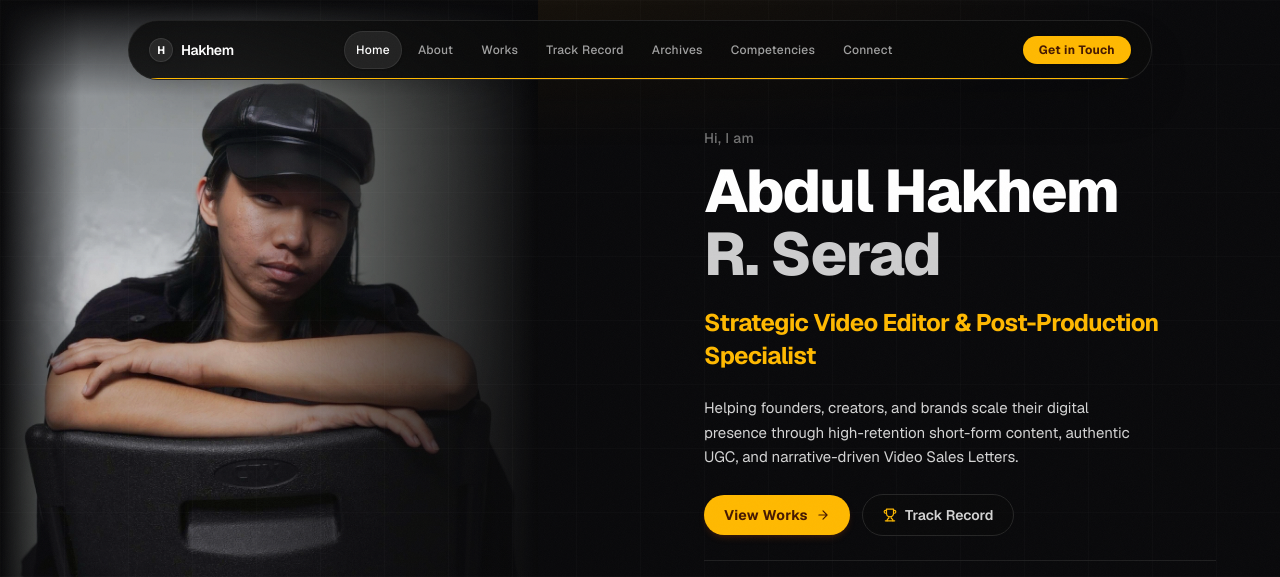
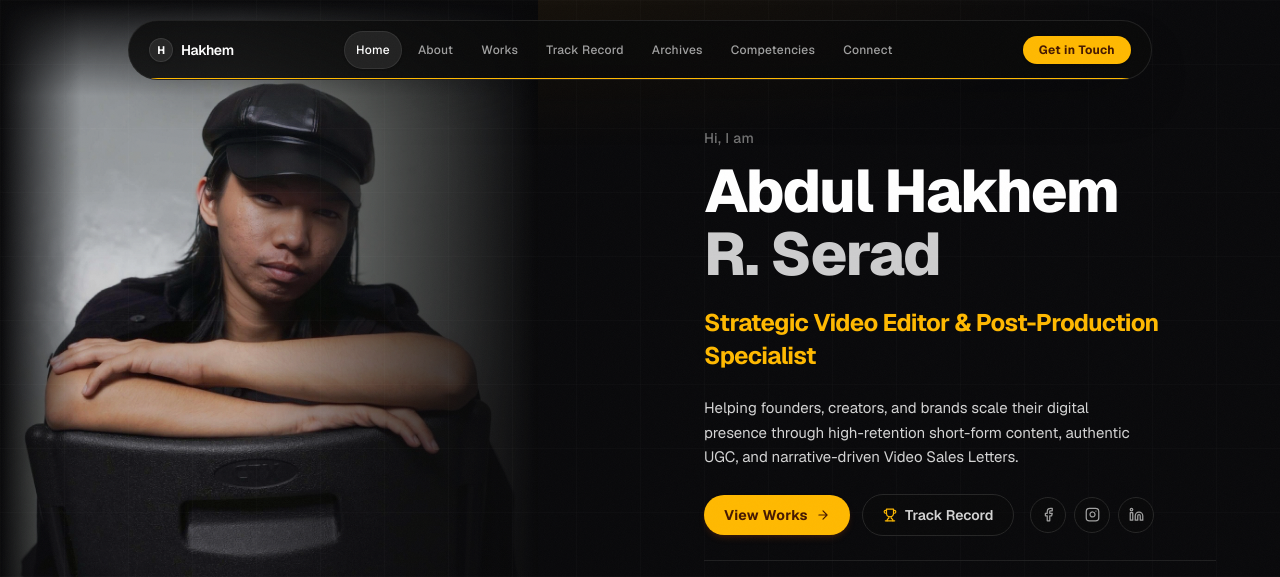
Before and after one commit to ashplayproduction-dev/hakhem-portfolio, a Next.js app: page / in a window 1280 px wide. Shown: the top 577 px of the page. Built offline with nearby package versions, Linux system fonts and the light colour scheme.

Commit message:
Add interactive social media links (Facebook, Instagram, LinkedIn)

```diff
--- a/src/components/ContactSection/data.ts
+++ b/src/components/ContactSection/data.ts
@@ -17,6 +17,42 @@ export interface PaymentBadge {
   style: string;
 }
 
+export interface SocialLink {
+  id: string;
+  name: string;
+  handle: string;
+  url: string;
+  description: string;
+  color: string;
+}
+
+export const SOCIAL_LINKS: SocialLink[] = [
+  {
+    id: "facebook",
+    name: "Facebook",
+    handle: "Abdul Hakhem Serad",
+    url: "https://facebook.com",
+    description: "Personal & direct messaging",
+    color: "hover:text-[#1877F2] hover:border-[#1877F2]/40",
+  },
+  {
+    id: "instagram",
+    name: "Instagram",
+    handle: "@hakhem",
+    url: "https://instagram.com",
+    description: "Behind the scenes & visual work",
+    color: "hover:text-[#E4405F] hover:border-[#E4405F]/40",
+  },
+  {
+    id: "linkedin",
+    name: "LinkedIn",
+    handle: "Abdul Hakhem R. Serad",
+    url: "https://linkedin.com",
+    description: "Professional background & inquiries",
+    color: "hover:text-[#0A66C2] hover:border-[#0A66C2]/40",
+  },
+];
+
 export interface BadgeGroup {
   groupId: string;
   /** Label rendered above the group */
@@ -25,6 +61,7 @@ export interface BadgeGroup {
   groupIcon: string;
   items: PaymentBadge[];
 }
+
 
 export const BADGE_GROUPS: BadgeGroup[] = [
   {
--- a/src/components/Footer/index.tsx
+++ b/src/components/Footer/index.tsx
@@ -8,6 +8,9 @@
  */
 
 import { motion } from "framer-motion";
+import { FacebookIcon, InstagramIcon, LinkedInIcon } from "@/components/icons";
+import { SOCIAL_LINKS } from "../ContactSection/data";
+
 
 export default function Footer() {
   const scrollToTop = () => {
@@ -33,7 +36,8 @@ export default function Footer() {
           </p>
         </div>
 
-        {/* Center: Quick navigation links */}
+        {/* Center: Quick navigation links & Social Icons */}
+        <div className="flex flex-col items-center gap-3">
           <div className="flex flex-wrap items-center justify-center gap-4 text-xs font-mono text-neutral-400">
             <a href="#about" className="hover:text-neutral-100 transition-colors p-1 focus-visible:outline-none focus-visible:ring-1 focus-visible:ring-amber-400 rounded-md">About</a>
             <a href="#journey" className="hover:text-neutral-100 transition-colors p-1 focus-visible:outline-none focus-visible:ring-1 focus-visible:ring-amber-400 rounded-md">Journey</a>
@@ -42,6 +46,30 @@ export default function Footer() {
             <a href="#gallery" className="hover:text-neutral-100 transition-colors p-1 focus-visible:outline-none focus-visible:ring-1 focus-visible:ring-amber-400 rounded-md">Gallery</a>
             <a href="#skills" className="hover:text-neutral-100 transition-colors p-1 focus-visible:outline-none focus-visible:ring-1 focus-visible:ring-amber-400 rounded-md">Skills</a>
             <a href="#contact" className="hover:text-neutral-100 transition-colors p-1 focus-visible:outline-none focus-visible:ring-1 focus-visible:ring-amber-400 rounded-md">Connect</a>
+          </div>
+
+          <div className="flex items-center gap-3">
+            {SOCIAL_LINKS.map((s) => {
+              const Icon =
+                s.id === "facebook"
+                  ? FacebookIcon
+                  : s.id === "instagram"
+                  ? InstagramIcon
+                  : LinkedInIcon;
+              return (
+                <a
+                  key={s.id}
+                  href={s.url}
+                  target="_blank"
+                  rel="noopener noreferrer"
+                  aria-label={s.name}
+                  className="flex h-8 w-8 items-center justify-center rounded-lg border border-neutral-800 bg-neutral-900/80 text-neutral-400 transition-colors hover:border-amber-400/40 hover:text-amber-400 hover:bg-neutral-800 focus-visible:outline-none focus-visible:ring-1 focus-visible:ring-amber-400"
+                >
+                  <Icon size={15} />
+                </a>
+              );
+            })}
+          </div>
         </div>
 
         {/* Right: Back to top button */}
@@ -54,6 +82,7 @@ export default function Footer() {
           <span>↑</span>
         </motion.button>
 
+
       </div>
     </footer>
   );
--- a/src/components/HeroSection/HeroContent.tsx
+++ b/src/components/HeroSection/HeroContent.tsx
@@ -8,7 +8,9 @@
  */
 
 import { motion } from "framer-motion";
-import { TrophyIcon, ArrowRightIcon } from "@/components/icons";
+import { TrophyIcon, ArrowRightIcon, FacebookIcon, InstagramIcon, LinkedInIcon } from "@/components/icons";
+import { SOCIAL_LINKS } from "../ContactSection/data";
+
 
 // ── Stagger container ──────────────────────────────────────────────────────
 const stagger = {
@@ -73,7 +75,7 @@ export default function HeroContent() {
         Helping founders, creators, and brands scale their digital presence through high-retention short-form content, authentic UGC, and narrative-driven Video Sales Letters.
       </motion.p>
 
-      {/* ── CTA buttons ─────────────────────────────────────────── */}
+      {/* ── CTA buttons & Social Quick Icons ─────────────────────── */}
       <motion.div variants={up} className="flex flex-wrap items-center gap-3">
         <a
           href="#experience"
@@ -89,7 +91,32 @@ export default function HeroContent() {
           <TrophyIcon size={14} className="text-amber-400" />
           <span>Track Record</span>
         </a>
+
+        {/* Quick Socials (Direct links) */}
+        <div className="flex items-center gap-2 sm:ml-1">
+          {SOCIAL_LINKS.map((s) => {
+            const Icon =
+              s.id === "facebook"
+                ? FacebookIcon
+                : s.id === "instagram"
+                ? InstagramIcon
+                : LinkedInIcon;
+            return (
+              <a
+                key={s.id}
+                href={s.url}
+                target="_blank"
+                rel="noopener noreferrer"
+                aria-label={s.name}
+                className="flex h-9 w-9 items-center justify-center rounded-full border border-neutral-800 bg-neutral-950/70 text-neutral-400 transition-all hover:border-amber-400/50 hover:text-amber-400 hover:bg-neutral-900 active:scale-[0.95]"
+              >
+                <Icon size={15} />
+              </a>
+            );
+          })}
+        </div>
       </motion.div>
+
 
       {/* ── Divider ──────────────────────────────────────────────── */}
       <motion.div variants={up} className="h-px w-full bg-neutral-800/80" />
--- a/src/components/icons/index.tsx
+++ b/src/components/icons/index.tsx
@@ -417,3 +417,64 @@ export function SendIcon({ size = 20, className = "", ...props }: IconProps) {
     </svg>
   );
 }
+
+export function FacebookIcon({ size = 20, className = "", ...props }: IconProps) {
+  return (
+    <svg
+      width={size}
+      height={size}
+      viewBox="0 0 24 24"
+      fill="none"
+      stroke="currentColor"
+      strokeWidth="2"
+      strokeLinecap="round"
+      strokeLinejoin="round"
+      className={className}
+      {...props}
+    >
+      <path d="M18 2h-3a5 5 0 0 0-5 5v3H7v4h3v8h4v-8h3l1-4h-4V7a1 1 0 0 1 1-1h3z" />
+    </svg>
+  );
+}
+
+export function InstagramIcon({ size = 20, className = "", ...props }: IconProps) {
+  return (
+    <svg
+      width={size}
+      height={size}
+      viewBox="0 0 24 24"
+      fill="none"
+      stroke="currentColor"
+      strokeWidth="2"
+      strokeLinecap="round"
+      strokeLinejoin="round"
+      className={className}
+      {...props}
+    >
+      <rect width="20" height="20" x="2" y="2" rx="5" ry="5" />
+      <path d="M16 11.37A4 4 0 1 1 12.63 8 4 4 0 0 1 16 11.37z" />
+      <line x1="17.5" x2="17.51" y1="6.5" y2="6.5" />
+    </svg>
+  );
+}
+
+export function LinkedInIcon({ size = 20, className = "", ...props }: IconProps) {
+  return (
+    <svg
+      width={size}
+      height={size}
+      viewBox="0 0 24 24"
+      fill="none"
+      stroke="currentColor"
+      strokeWidth="2"
+      strokeLinecap="round"
+      strokeLinejoin="round"
+      className={className}
+      {...props}
+    >
+      <path d="M16 8a6 6 0 0 1 6 6v7h-4v-7a2 2 0 0 0-2-2 2 2 0 0 0-2 2v7h-4v-7a6 6 0 0 1 6-6z" />
+      <rect width="4" height="12" x="2" y="9" />
+      <circle cx="4" cy="4" r="2" />
+    </svg>
+  );
+}
```
Also changed, not shown: src/components/ContactSection/index.tsx (+56 -4 lines). Lines whose indentation alone changed are shown as unchanged.
